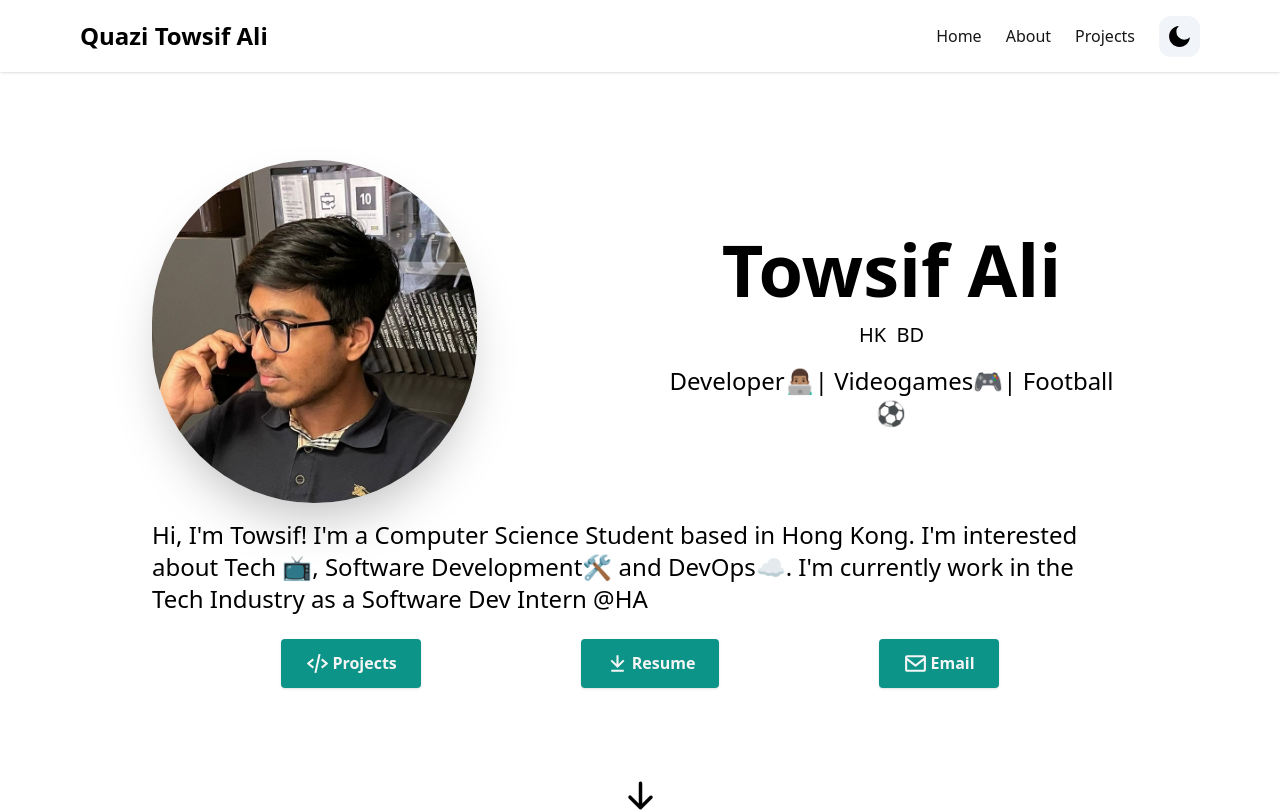
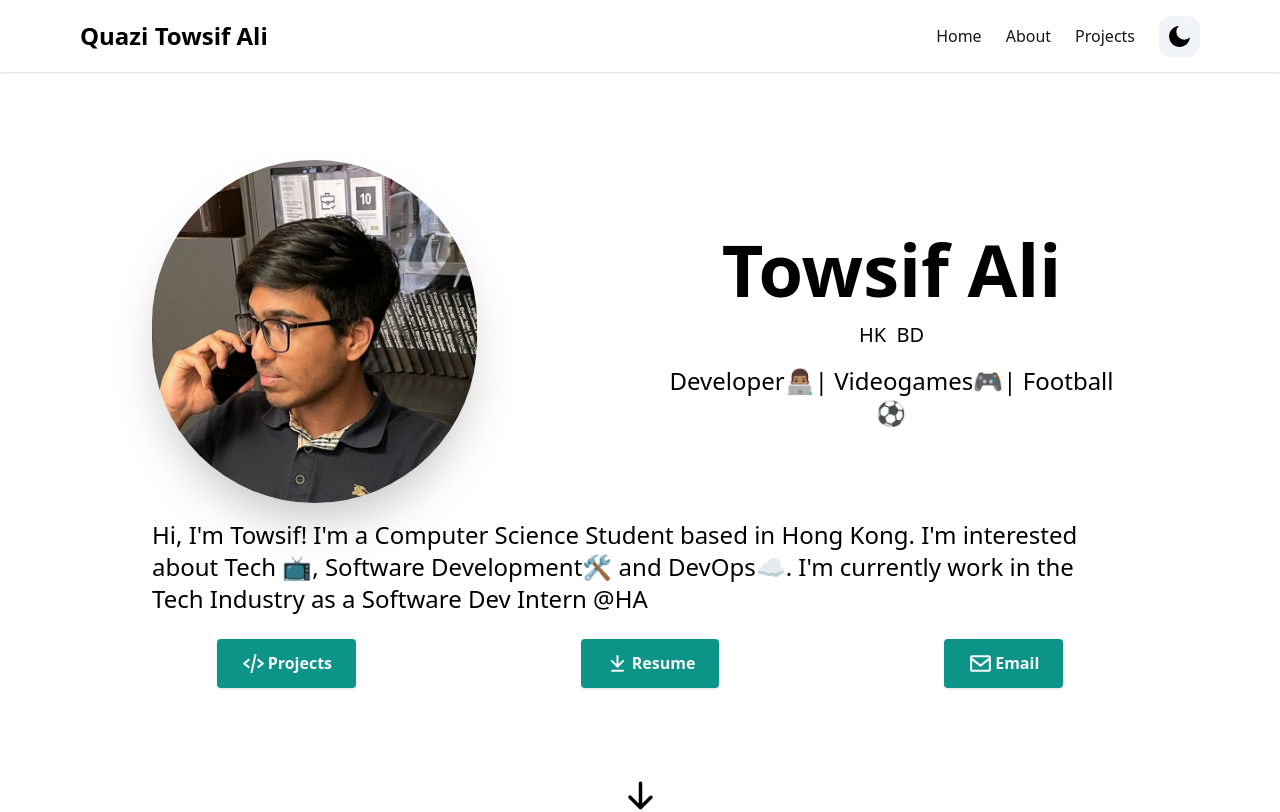
Before and after one commit to towsifali/Portfolio, a Next.js app: page / in a window 1280 px wide. Shown: the top 812 px of the page. Built offline with nearby package versions, Linux system fonts and the light colour scheme.

Commit message:
HeroSection Button Alignment

```diff
--- a/components/HeroSection.tsx
+++ b/components/HeroSection.tsx
@@ -40,10 +40,10 @@ export default function HeroSection () {
               Industry as a Software Dev Intern @HA
             </p>
         </div>
-        <div className='text-center flex flex-row justify-center space-x-2 md:space-x-40 pb-20'>
+        <div className='text-center flex flex-row justify-evenly space-x-2 md:space-x-40 pb-20'>
             <Link
                     to="projects"
-                    className="flex flex-row ms:w-1/3 button text-neutral-100 font-semibold px-6 py-3 bg-teal-600 rounded shadow hover:bg-teal-700"
+                    className="flex flex-row button text-neutral-100 font-semibold px-6 py-3 bg-teal-600 rounded shadow hover:bg-teal-700"
                     activeClass="active"
                     spy={true}
                     smooth={true}
@@ -53,13 +53,13 @@ export default function HeroSection () {
                     <BiCodeAlt size={25} className="mr-0.5"/>
                     Projects
             </Link>
-            <button className="text-neutral-100 ms:w-1/3 font-semibold px-6 py-3 bg-teal-600 rounded shadow hover:bg-teal-700" onClick={DownloadResume}>
+            <button className="text-neutral-100 font-semibold px-6 py-3 bg-teal-600 rounded shadow hover:bg-teal-700" onClick={DownloadResume}>
               <p className='flex flex-row'>
                 <BiArrowToBottom size={25} className="mr-0.5"/>
                 Resume
               </p>
             </button >
-            <button className="button text-neutral-100 ms:w-1/3 font-semibold px-6 py-3 bg-teal-600 rounded shadow hover:bg-teal-700" onClick={MailToMe}>
+            <button className="button text-neutral-100 font-semibold px-6 py-3 bg-teal-600 rounded shadow hover:bg-teal-700" onClick={MailToMe}>
               <p className='flex flex-row'>
               <BiEnvelope size={25} className="mr-0.5"/>
                 Email
```
